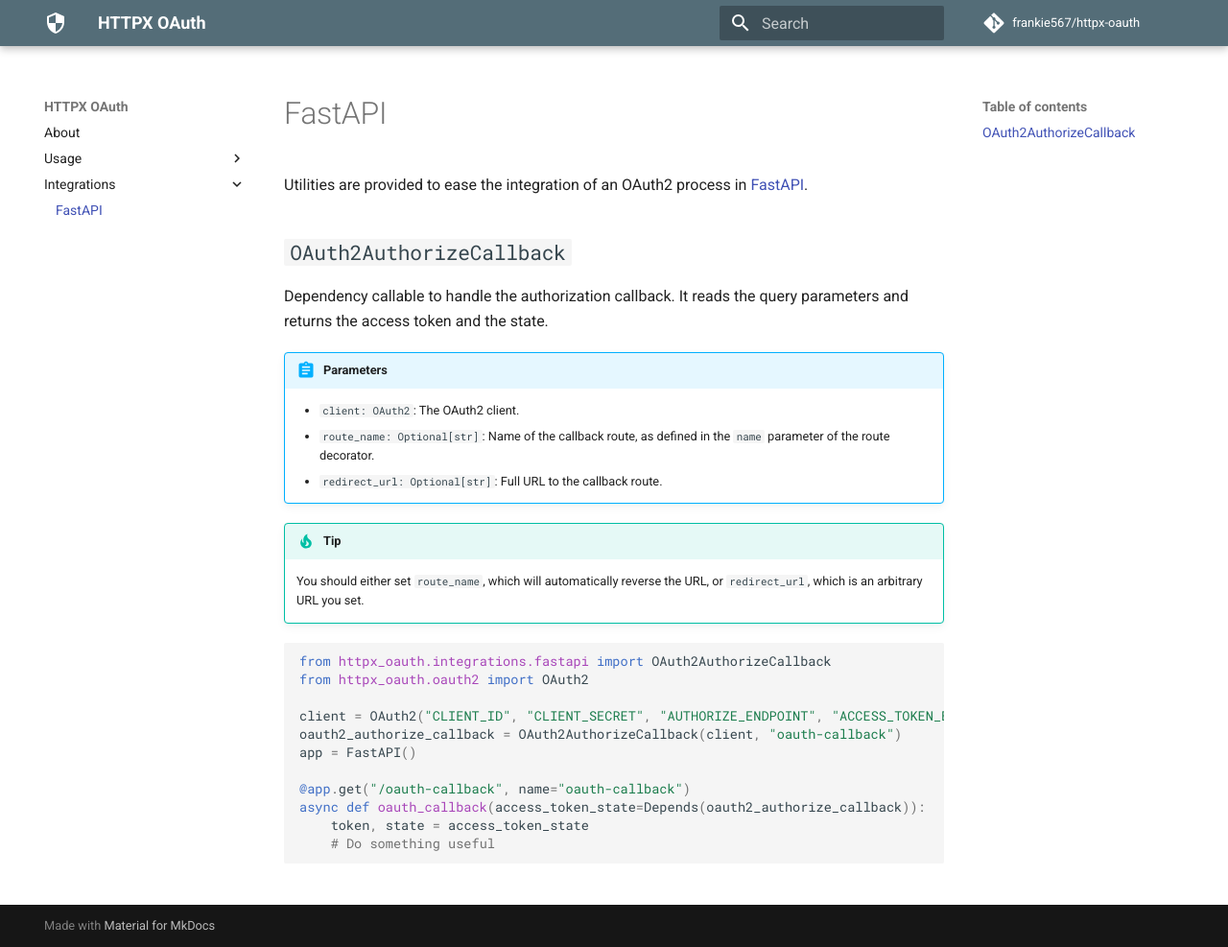
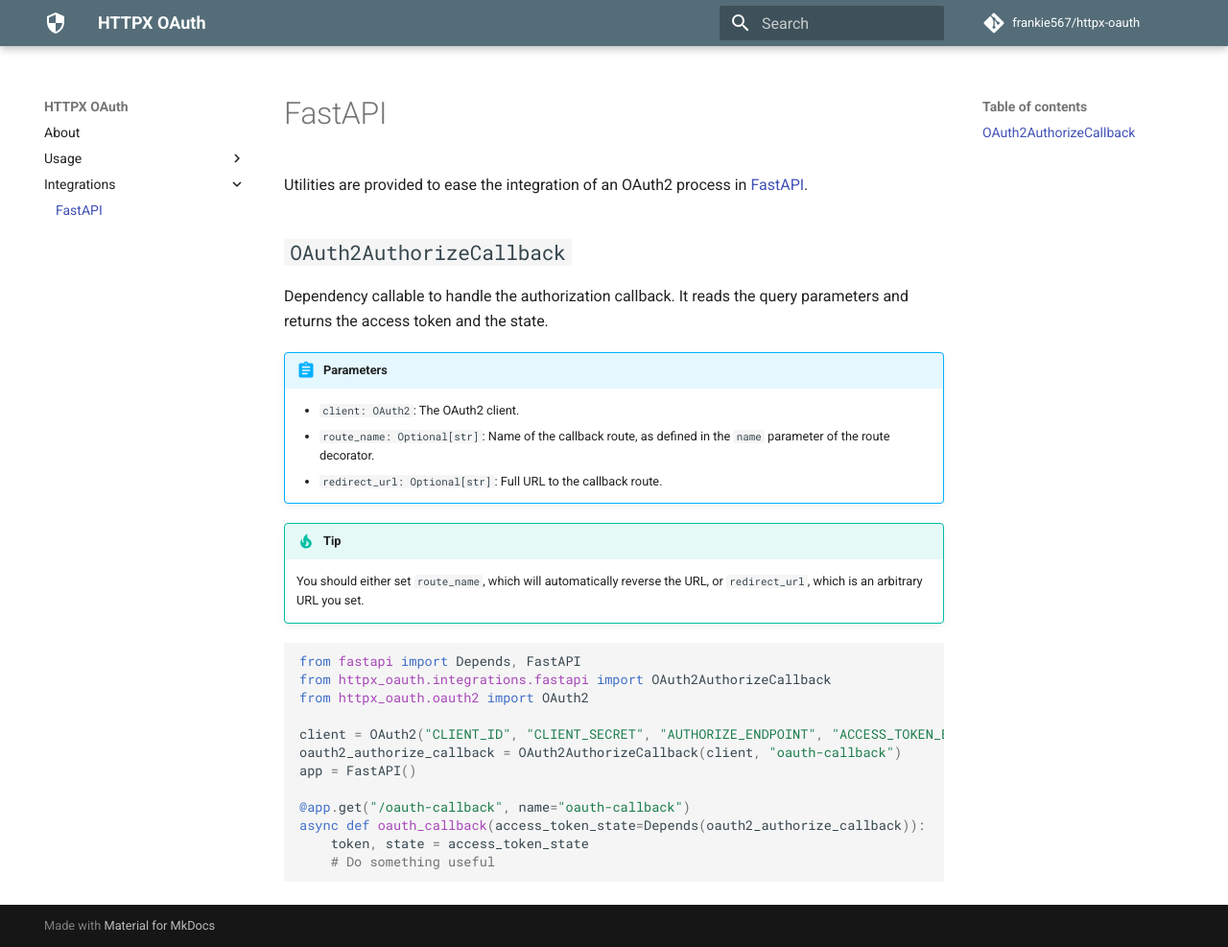
Before and after one commit to frankie567/httpx-oauth, an MkDocs documentation site: the page built from docs/fastapi.md, in a window 1280 px wide and 987 px high. Shown: the whole window at 96% size. Built offline with MkDocs 1.6.1 and Material for MkDocs 9.7.7, drawn with Linux system fonts in a browser that asks for light colours; comment, search, counter and statistics services are not loaded.

Commit message:
Added missing imports to the FastAPI integration example

````diff
--- a/docs/fastapi.md
+++ b/docs/fastapi.md
@@ -15,6 +15,7 @@
     You should either set `route_name`, which will automatically reverse the URL, or `redirect_url`, which is an arbitrary URL you set.
 
 ```py
+from fastapi import Depends, FastAPI
 from httpx_oauth.integrations.fastapi import OAuth2AuthorizeCallback
 from httpx_oauth.oauth2 import OAuth2
 
````
